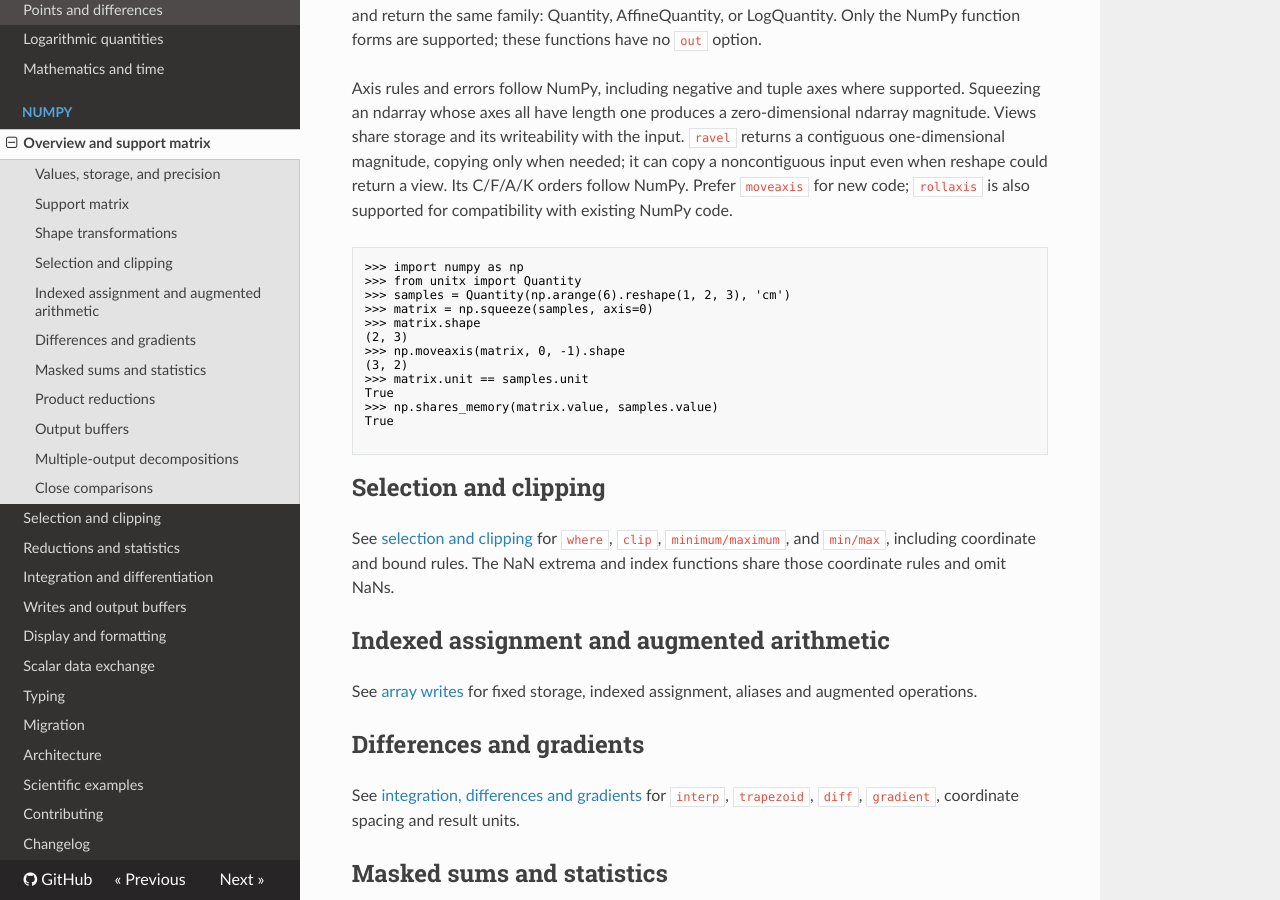
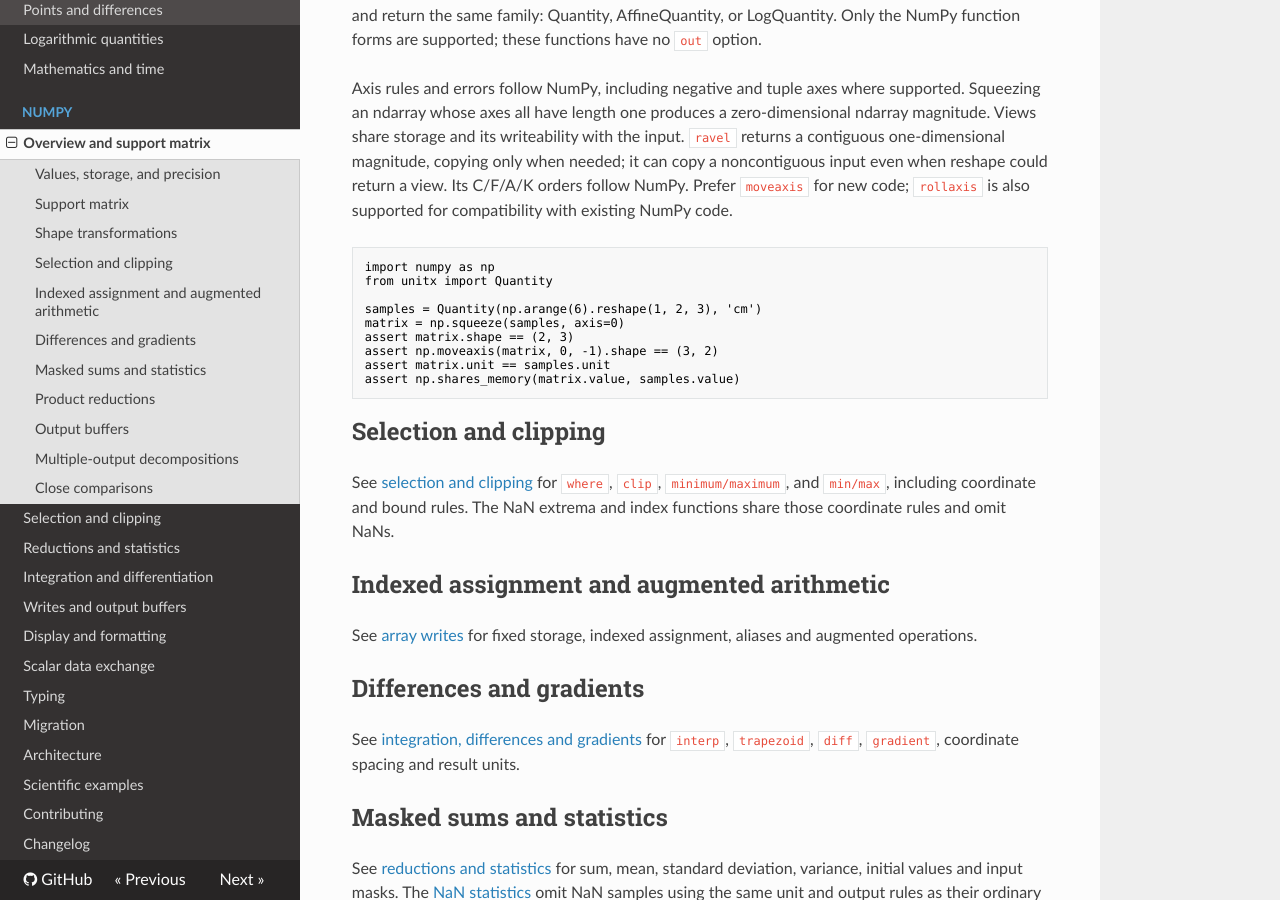
Before and after one commit to DaitTHU/unitx, an MkDocs documentation site: the page built from docs/numpy.md, in a window 1280 px wide and 900 px high, scrolled down 3763 px. Built offline with MkDocs 1.6.1, drawn with Linux system fonts in a browser that asks for light colours.

````diff
--- a/docs/numpy.md
+++ b/docs/numpy.md
@@ -166,20 +166,16 @@
 Its C/F/A/K orders follow NumPy. Prefer `moveaxis` for new code; `rollaxis` is
 also supported for compatibility with existing NumPy code.
 
-```pycon
->>> import numpy as np
->>> from unitx import Quantity
->>> samples = Quantity(np.arange(6).reshape(1, 2, 3), 'cm')
->>> matrix = np.squeeze(samples, axis=0)
->>> matrix.shape
-(2, 3)
->>> np.moveaxis(matrix, 0, -1).shape
-(3, 2)
->>> matrix.unit == samples.unit
-True
->>> np.shares_memory(matrix.value, samples.value)
-True
+```python
+import numpy as np
+from unitx import Quantity
 
+samples = Quantity(np.arange(6).reshape(1, 2, 3), 'cm')
+matrix = np.squeeze(samples, axis=0)
+assert matrix.shape == (2, 3)
+assert np.moveaxis(matrix, 0, -1).shape == (3, 2)
+assert matrix.unit == samples.unit
+assert np.shares_memory(matrix.value, samples.value)
 ```
 
 ## Selection and clipping
````
